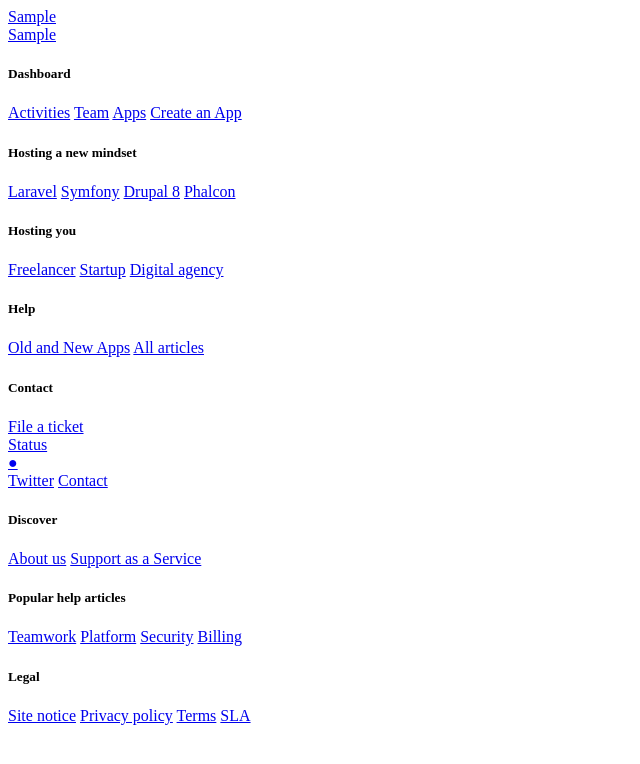
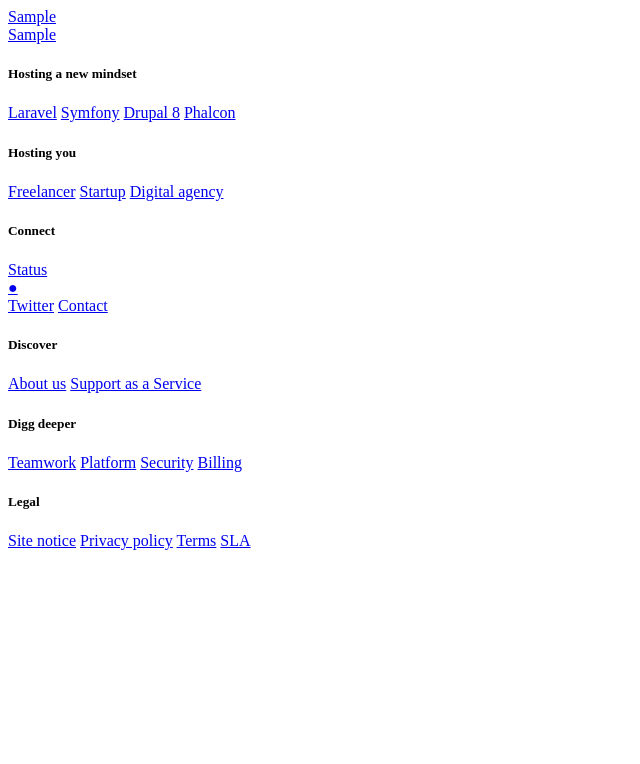
Before and after one commit to fortrabbit/legal, a PHP site: template footer.twig in a window 1280 px wide. Shown: the top 764 px of the page, without its empty margins (0-640 px from the left). Run offline with PHP 8.4, Linux system fonts and the light colour scheme; the template is opened without the code that fills it: most values are stand-ins (such as "Sample title", 1, 10 or a date in 2020); some libraries are stand-ins or nearby versions.

Commit message:
Squashed 'templates/snippets/shared-snippets/' changes from 2108467..c0fd818
c0fd818 Merge commit '838fac7523a9312aacda59ce03bd6e8feab1667b' into style-update-x
6611397 like everything changed 3 times and then back again, mostly
8b75ee2 quick & dirty active classes
6194557 clean up
cafe341 new footer (beginning)
55c830f simplified layout > signup button in footer

git-subtree-dir: templates/snippets/shared-snippets
git-subtree-split: c0fd81837a0432ba7a2480c647510a885f388bb1

```diff
--- a/footer.twig
+++ b/footer.twig
@@ -6,53 +6,37 @@
 	</a>
 
 	<nav class="row gutternormal wrap" id="companynav">
-		<div class="spacertopbig" data-user="known">
-			<h5>Dashboard</h5>
-			<a class="box psmall spacertopsmall" href="{{ dashboard_url }}/activities">Activities</a>
-			<a class="box psmall spacertopsmall" href="{{ dashboard_url }}/users">Team</a>
-			<a class="box psmall spacertopsmall" href="{{ dashboard_url }}/apps">Apps</a>
-			<a class="box psmall spacertopsmall" href="{{ dashboard_url }}/apps/new">Create an App</a>
+
+		<div class="spacertopbig">
+			<h5>Hosting a new mindset</h5>
+			<a id="nav_laravel" class="box psmall spacertopsmall" href="{{ www_url }}/laravel-hosting" title="High performance Laravel PHP hosting">Laravel</a>
+			<a id="nav_symfony" class="box psmall spacertopsmall" href="{{ www_url }}/symfony-hosting" title="High performance Symfony PHP hosting">Symfony</a>
+			<a id="nav_drupal8" class="box psmall spacertopsmall" href="{{ www_url }}/drupal-hosting" title="High performance Drupal PHP hosting">Drupal 8</a>
+			<a id="nav_phalcon" class="box psmall spacertopsmall" href="{{ www_url }}/phalcon-hosting"  title="High performance Phalcon PHP hosting">Phalcon</a>
 		</div>
-
-
-		<div class="spacertopbig" data-user="unknown">
-			<h5>Hosting a new mindset</h5>
-			<a class="box psmall spacertopsmall" href="{{ www_url }}/laravel-hosting" title="High performance Laravel PHP hosting">Laravel</a>
-			<a class="box psmall spacertopsmall" href="{{ www_url }}/symfony-hosting" title="High performance Symfony PHP hosting">Symfony</a>
-			<a class="box psmall spacertopsmall" href="{{ www_url }}/drupal-hosting" title="High performance Drupal PHP hosting">Drupal 8</a>
-			<a class="box psmall spacertopsmall" href="{{ www_url }}/phalcon-hosting"  title="High performance Phalcon PHP hosting">Phalcon</a>
-		</div>
-		<div class="spacertopbig" data-user="unknown">
+		<div class="spacertopbig">
 			<h5>Hosting you</h5>
-			<a class="box psmall spacertopsmall" href="{{ www_url }}/freelancer-hosting" title="Hosting for freelance developers">Freelancer</a>
-			<a class="box psmall spacertopsmall" href="{{ www_url }}/startup-hosting" title="Hosting for startups and SMB">Startup</a>
-			<a class="box psmall spacertopsmall" href="{{ www_url }}/agency-hosting" title="Hosting for web agencies">Digital agency</a>
-		</div>
-
-
-		<div class="spacertopbig" data-user="known">
-			<h5>Help</h5>
-			<a class="box psmall spacertopsmall" href="{{ help_url }}/old-and-new-apps">Old and New Apps</a>
-			<a class="box other psmall spacertopsmall" href="{{ help_url }}/">All articles</a>
+			<a id="nav_agency" class="box psmall spacertopsmall" href="{{ www_url }}/freelancer-hosting" title="Hosting for freelance developers">Freelancer</a>
+			<a id="nav_startup" class="box psmall spacertopsmall" href="{{ www_url }}/startup-hosting" title="Hosting for startups and SMB">Startup</a>
+			<a id="nav_freelancer" class="box psmall spacertopsmall" href="{{ www_url }}/agency-hosting" title="Hosting for web agencies">Digital agency</a>
 		</div>
 
 		<div class="spacertopbig">
-			<h5>Contact</h5>
-			<a class="action secondary psmall spacertopsmall" href="{{ dashboard_url }}/support/ticket" data-user="known">File a ticket</a>
+			<h5>Connect</h5>
 			<a class="box psmall spacertopsmall row" href="http://status.fortrabbit.com" id="status">
 				<div>Status</div><div class="auto flexright status none">●</div>
 			</a>
 			<a class="box psmall spacertopsmall" href="https://twitter.com/fortrabbit">Twitter</a>
-			<a class="box psmall spacertopsmall" href="{{ www_url }}/contact">Contact</a>
+			<a id="nav_contact" class="box psmall spacertopsmall" href="{{ www_url }}/contact">Contact</a>
 		</div>
-		<div class="spacertopbig" data-user="unknown">
+		<div class="spacertopbig">
 			<h5>Discover</h5>
-			<a class="box psmall spacertopsmall" href="about" title="Our PHP hosting history">About us</a>
+			<a id="nav_about" class="box psmall spacertopsmall" href="about" title="Our PHP hosting history">About us</a>
 			{#<a class="box psmall spacertopsmall" href="{{ blog_url }}" title="fortrabbit blog">Our Blog</a>#}
-			<a class="box psmall spacertopsmall" href="{{ www_url }}/support" title="Support as a Service">Support as a Service</a>
+			<a id="nav_support" class="box psmall spacertopsmall" href="{{ www_url }}/support" title="Support as a Service">Support as a Service</a>
 		</div>
-		<div class="spacertopbig" data-user="unknown">
-			<h5>Popular help articles</h5>
+		<div class="spacertopbig">
+			<h5>Digg deeper</h5>
 			{#<a class="box psmall spacertopsmall" href="{{ help_url }}/app-design"  title="Fair billing">Application design</a>#}
 			<a class="box psmall spacertopsmall" href="{{ help_url }}/collaboration"  title="Hosting with team work">Teamwork</a>
 			<a class="box psmall spacertopsmall" href="{{ help_url }}/the-platform" title="Developer delight">Platform</a>
@@ -62,9 +46,9 @@
 		<div class="spacertopbig">
 			<h5>Legal</h5>
 			<a class="box psmall spacertopsmall" href="{{ www_url }}/contact#legal-notice" title="Imprint">Site notice</a>
-			<a class="box psmall spacertopsmall" href="{{ www_url }}/privacy-policy">Privacy policy</a>
-			<a class="box psmall spacertopsmall" href="{{ www_url }}/terms">Terms</a>
-			<a class="box psmall spacertopsmall" href="{{ www_url }}/sla">SLA</a>
+			<a id="nav_privacy" class="box psmall spacertopsmall" href="{{ www_url }}/privacy-policy">Privacy policy</a>
+			<a id="nav_terms" class="box psmall spacertopsmall" href="{{ www_url }}/terms">Terms</a>
+			<a id="nav_sla" class="box psmall spacertopsmall" href="{{ www_url }}/sla">SLA</a>
 		</div>
 	</nav>
 </footer>
--- a/propertiesnav.twig
+++ b/propertiesnav.twig
@@ -15,11 +15,11 @@
 
     <div class="flexright auto" style="padding-left:4px">
         <div class="row gutter auto wrap" data-user="unknown">
-            <a class="action secondary keep" id="nav_login" href="{{ dashboard_url }}">Log in</a>
-            <a class="action fwdcta keep" id="nav_signup" href="{{ dashboard_url }}/signup?top">Sign up</a>
+            <a id="nav_login" class="action secondary keep" id="nav_login" href="{{ dashboard_url }}">Log in</a>
+            <a id="nav_signup" class="action fwdcta keep" id="nav_signup" href="{{ dashboard_url }}/signup?top">Sign up</a>
         </div>
 
-        <div class="row gutter auto wrap" data-user="known">
+        <div class="row gutter auto wrap" data-user="known" style="display:none">
             <a id="nav_support" class="box" href="{{ dashboard_url }}/support">Support</a>
             <a id="nav_dashboard" class="box" href="{{ dashboard_url }}">Dashboard</a>
             <a id="nav_account" class="box row keep" href="{{ dashboard_url }}/account">
```
